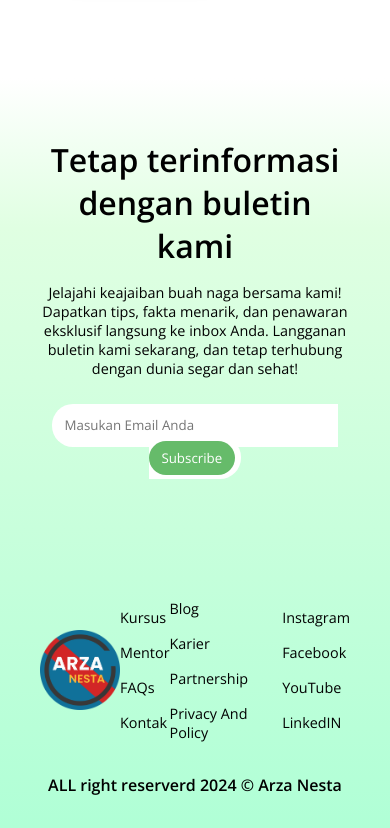
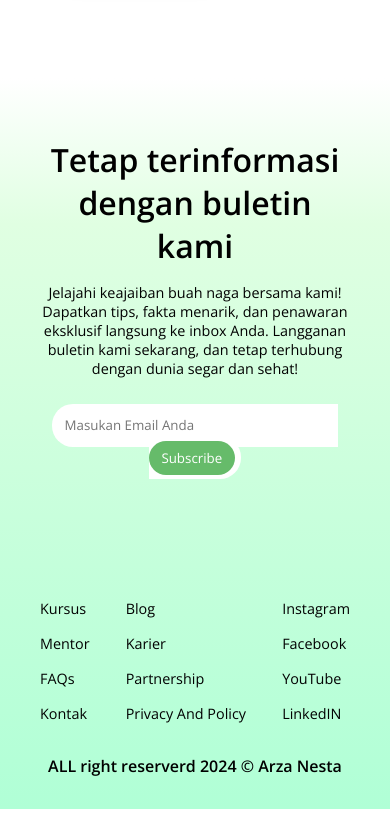
Before and after one commit to ArzaNesta/naga-arza, a plain HTML site: page index.html in a window 390 px wide. Shown: the part 6212-7040 px from the top of the page. Drawn offline with nearby package versions, Linux system fonts and the light colour scheme.

Commit message:
Update ecommers.css

```diff
--- a/ecommers.css
+++ b/ecommers.css
@@ -730,8 +730,9 @@ img{
         width: 280px;
     }
 
-    .logo-image{
-        width: 80px;
+    .footer-branding{
+        display: none;
+    }
     }
 
     .footer-links{
```
